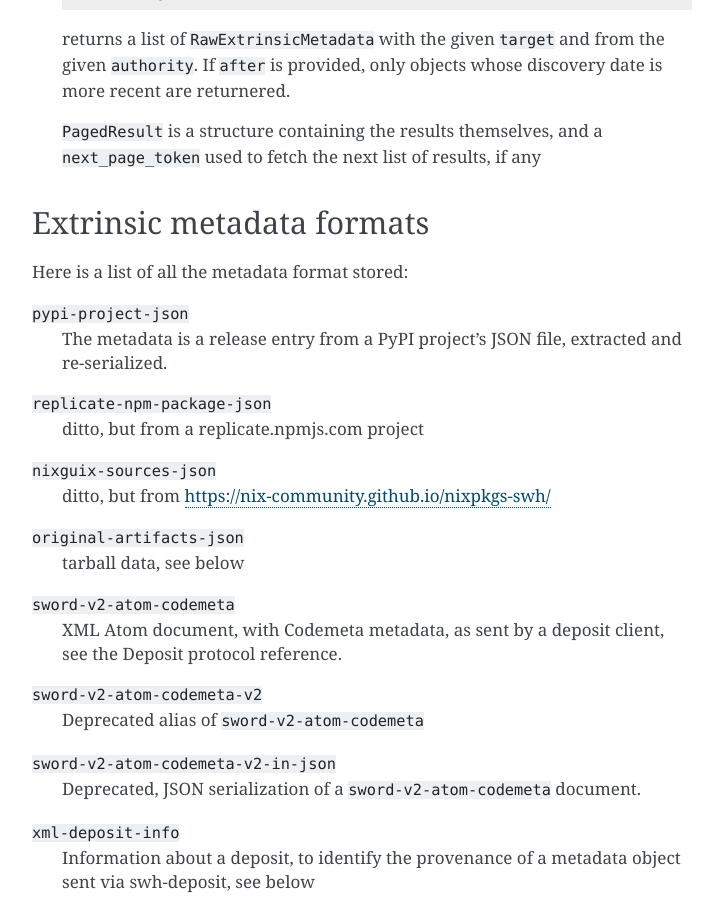
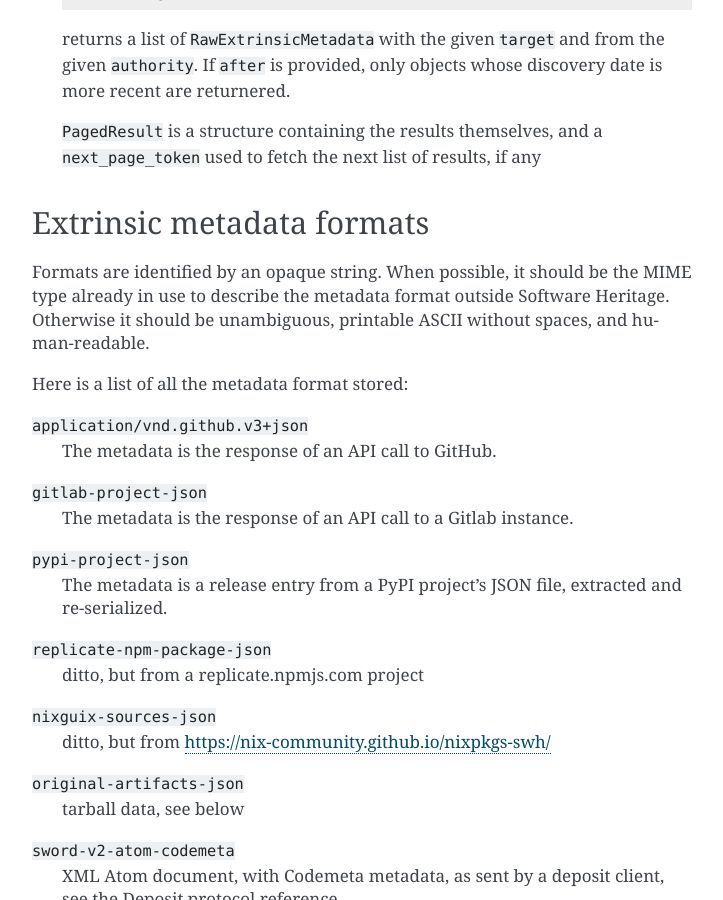
Before and after one commit to SoftwareHeritage/swh-storage, a Sphinx documentation site: the page built from docs/extrinsic-metadata-specification.rst, in a window 1280 px wide and 900 px high, scrolled down 5055 px. Shown: the whole window, without its empty margins (388-1111 px from the left). Built offline with Sphinx 7.4.7, drawn with Linux system fonts in a browser that asks for light colours; pages that are not in the unit, such as notebooks, are missing from menus.

Commit message:
docs: Describe metadata formats more precisely, and mention github and gitlab's

```diff
--- a/docs/extrinsic-metadata-specification.rst
+++ b/docs/extrinsic-metadata-specification.rst
@@ -264,8 +264,18 @@ The storage API offers three endpoints to manipulate origin metadata:
 Extrinsic metadata formats
 --------------------------
 
+Formats are identified by an opaque string.
+When possible, it should be the MIME type already in use to describe the
+metadata format outside Software Heritage.
+Otherwise it should be unambiguous, printable ASCII without spaces,
+and human-readable.
+
 Here is a list of all the metadata format stored:
 
+``application/vnd.github.v3+json``
+    The metadata is the response of an API call to GitHub.
+``gitlab-project-json``
+    The metadata is the response of an API call to a Gitlab instance.
 ``pypi-project-json``
     The metadata is a release entry from a PyPI project's
     JSON file, extracted and re-serialized.
```
